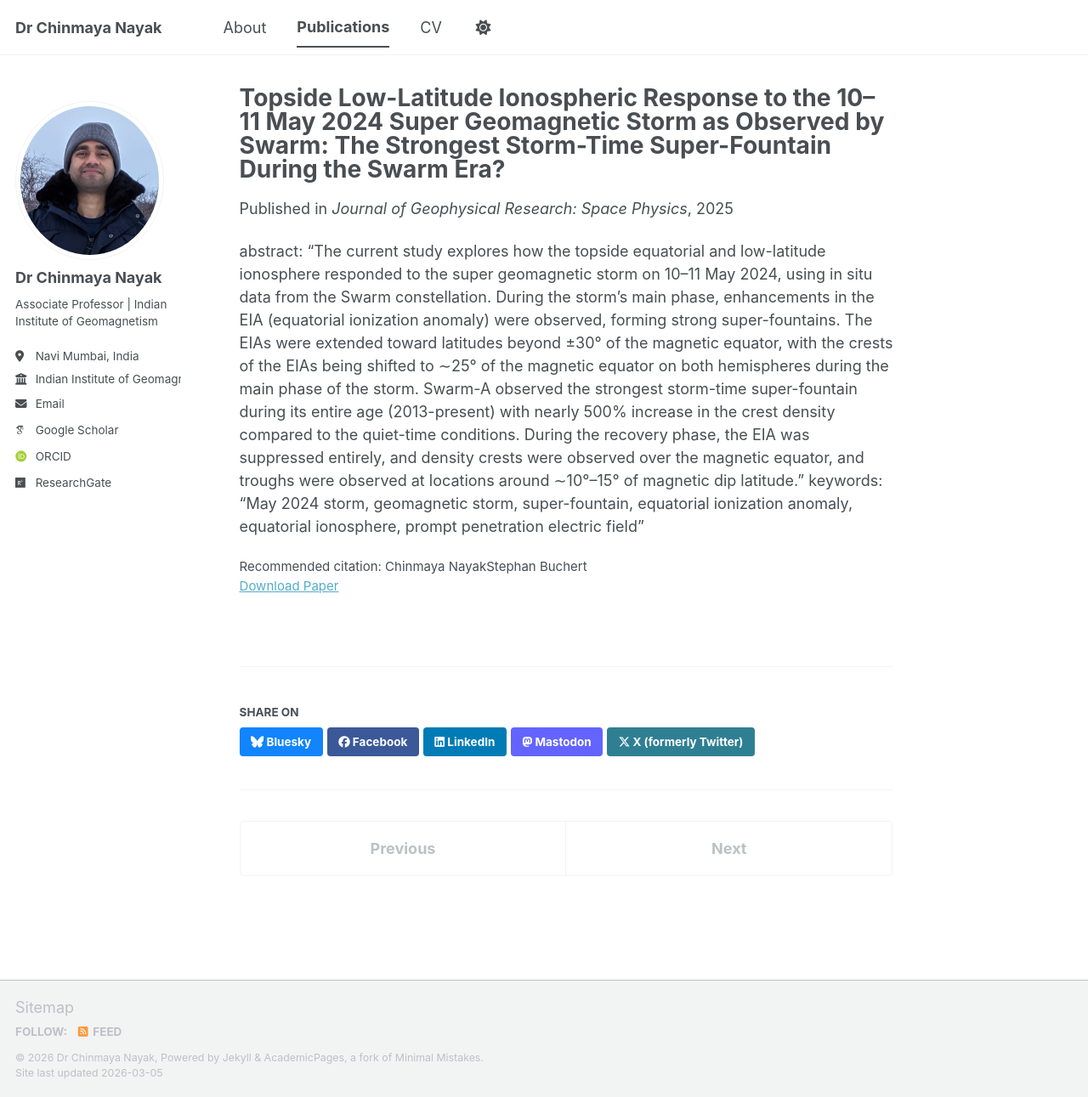
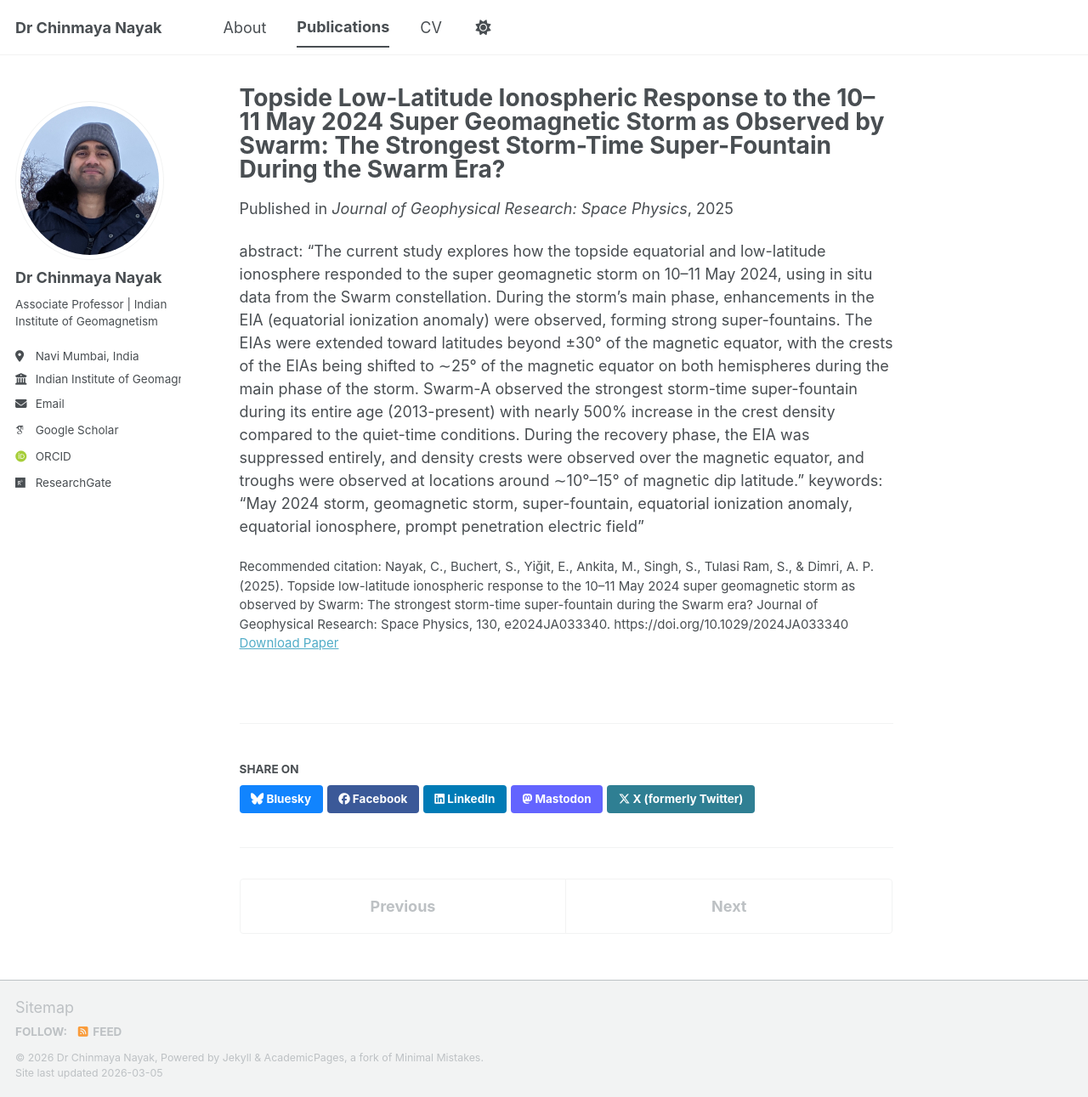
Before and after one commit to physics642/Chinmaya.Nayak, a Jekyll site: the page built from _publications/2025_nayak_jgr.md, in a window 1280 px wide and 1291 px high. Shown: the whole window at 85% size. Built offline with Jekyll 4.4.1, drawn with Linux system fonts in a browser that asks for light colours; some web fonts are replaced; a script bundle is joined from its source files by our own code; library files that are not in the unit come from our copies.

Commit message:
Update 2025_nayak_jgr.md

```diff
--- a/_publications/2025_nayak_jgr.md
+++ b/_publications/2025_nayak_jgr.md
@@ -6,9 +6,7 @@ collection: publications
 author_profile: true
 year: 2025
 date: 2025-03-03
-citation:
-    - Chinmaya Nayak
-    - Stephan Buchert
+citation: "Nayak, C., Buchert, S., Yiğit, E., Ankita, M., Singh, S., Tulasi Ram, S., & Dimri, A. P. (2025). Topside low-latitude ionospheric response to the 10–11 May 2024 super geomagnetic storm as observed by Swarm: The strongest storm-time super-fountain during the Swarm era? Journal of Geophysical Research: Space Physics, 130, e2024JA033340. https://doi.org/10.1029/2024JA033340"
 layout: single
 venue: "Journal of Geophysical Research: Space Physics"
 volume: 130
```
